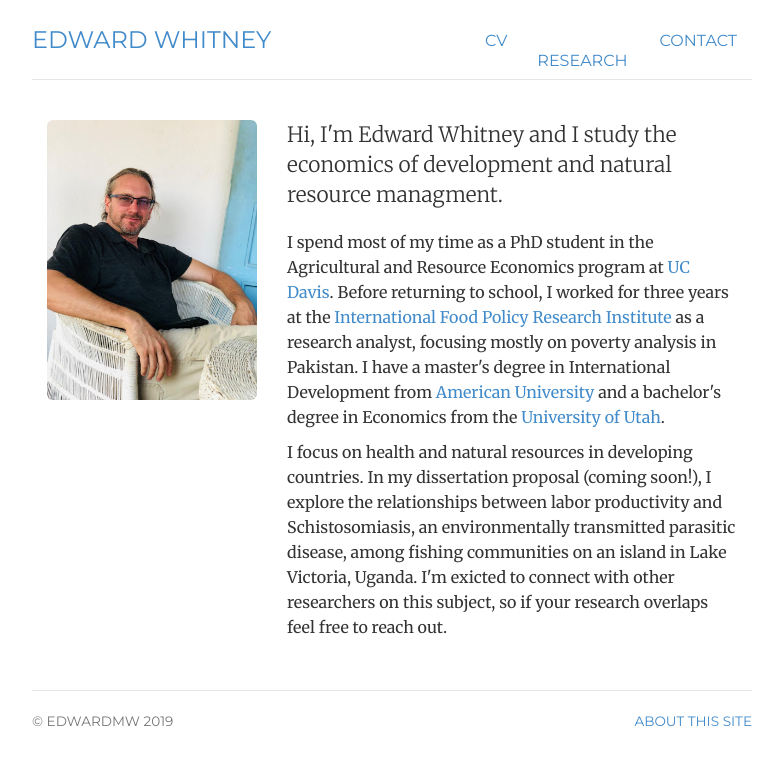
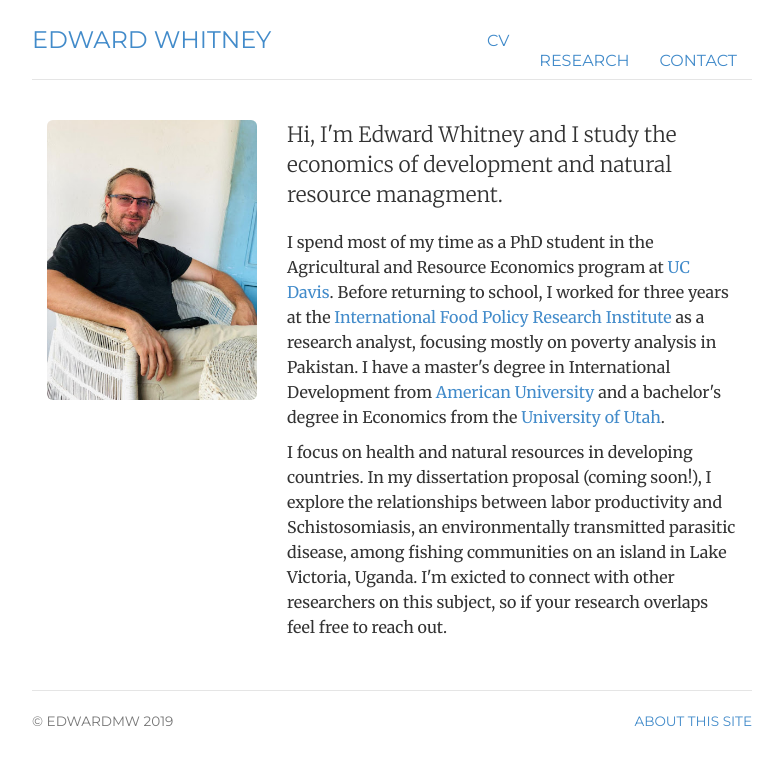
Before and after one commit to edwardmw/edwardmwhitney, a Jekyll site: the page built from index.html, in a window 1280 px wide. Shown: the top 765 px of the page, without its empty margins (248-1031 px from the left). Built offline with Jekyll 4.4.1, drawn with Linux system fonts in a browser that asks for light colours.

Commit message:
header test change 3
try to align these mfs

```diff
--- a/_includes/header.html
+++ b/_includes/header.html
@@ -1,8 +1,8 @@
 <div class="header">
 	<ul class="nav nav-pills pull-right">
 		<li class="{{ page.cv }}"><a href="/files/CV_EdwardMWhitney.pdf" title="CV">CV</li>
-		<li class="{{ page.research }}"><a href="/research" title="Research">Research</a></li>
-		<li class="{{ page.contact }}"><a href="/contact" title="Contact">Contact</a></li>
+		<li class="{{ page.research }}"><a href="/research" title="Research">Research</li>
+		<li class="{{ page.contact }}"><a href="/contact" title="Contact">Contact</li>
 	</ul>
 	<h3 class="bg-primary"><a href="/">Edward Whitney</a></h3>
 </div> <!-- /header -->
```
